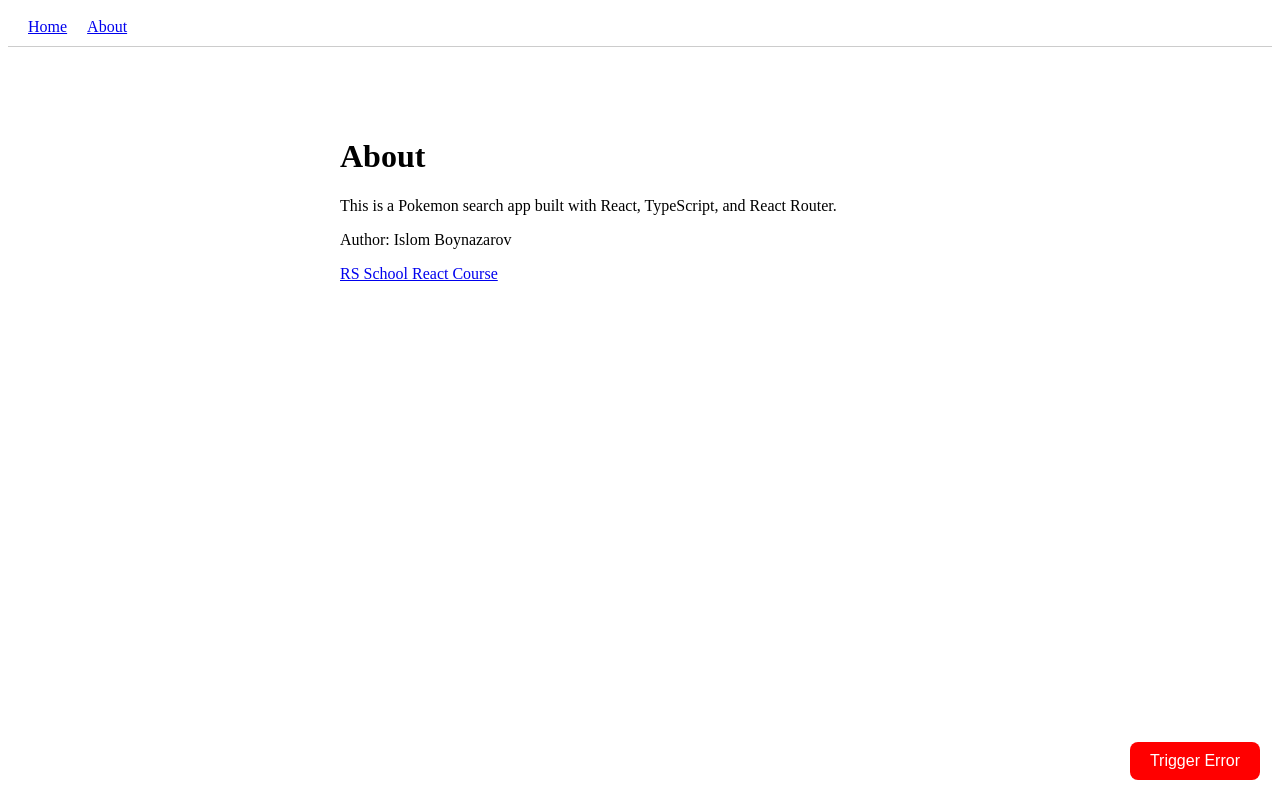
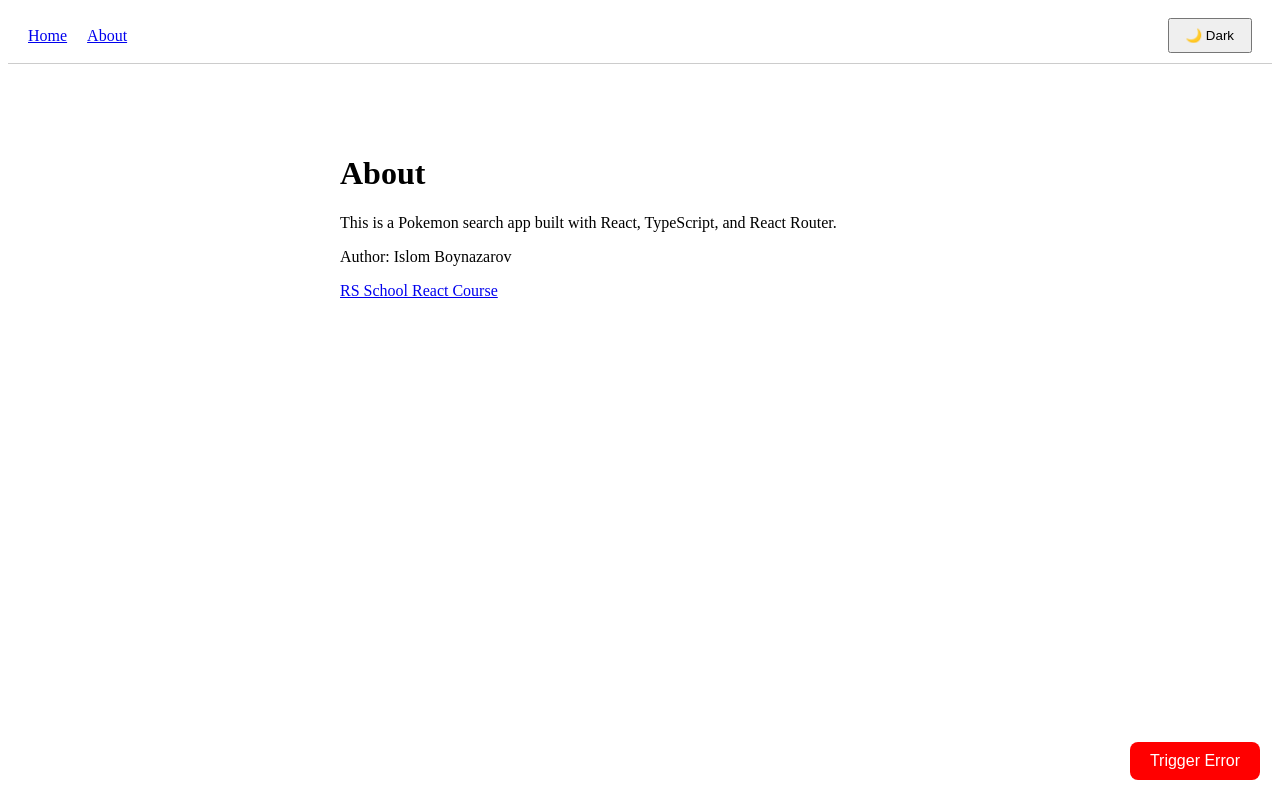
Before and after one commit to islomboynazarov/epam-short-track-tasks, a React (Vite) app in the folder class-components/: page /about in a window 1280 px wide. Built offline with nearby package versions, Linux system fonts and the light colour scheme.

Commit message:
update navigation.tsx file

```diff
--- a/class-components/src/components/Navigation.tsx
+++ b/class-components/src/components/Navigation.tsx
@@ -1,10 +1,40 @@
+// import { Link } from "react-router-dom";
+
+// function Navigation() {
+//   return (
+//     <nav style={{ display: "flex", gap: "20px", padding: "10px 20px", borderBottom: "1px solid #ccc" }}>
+//       <Link to="/?page=1">Home</Link>
+//       <Link to="/about">About</Link>
+//     </nav>
+//   );
+// }
+
+// export default Navigation;
+
 import { Link } from "react-router-dom";
+import { useTheme } from "../context/ThemeContext";
 
 function Navigation() {
+  const { theme, toggleTheme } = useTheme();
+
   return (
-    <nav style={{ display: "flex", gap: "20px", padding: "10px 20px", borderBottom: "1px solid #ccc" }}>
-      <Link to="/?page=1">Home</Link>
-      <Link to="/about">About</Link>
+    <nav
+      style={{
+        display: "flex",
+        gap: "20px",
+        padding: "10px 20px",
+        borderBottom: "1px solid #ccc",
+        alignItems: "center",
+        justifyContent: "space-between",
+      }}
+    >
+      <div style={{ display: "flex", gap: "20px" }}>
+        <Link to="/?page=1">Home</Link>
+        <Link to="/about">About</Link>
+      </div>
+      <button onClick={toggleTheme} style={{ padding: "8px 16px", cursor: "pointer" }}>
+        {theme === "light" ? "🌙 Dark" : "☀️ Light"}
+      </button>
     </nav>
   );
 }
```
